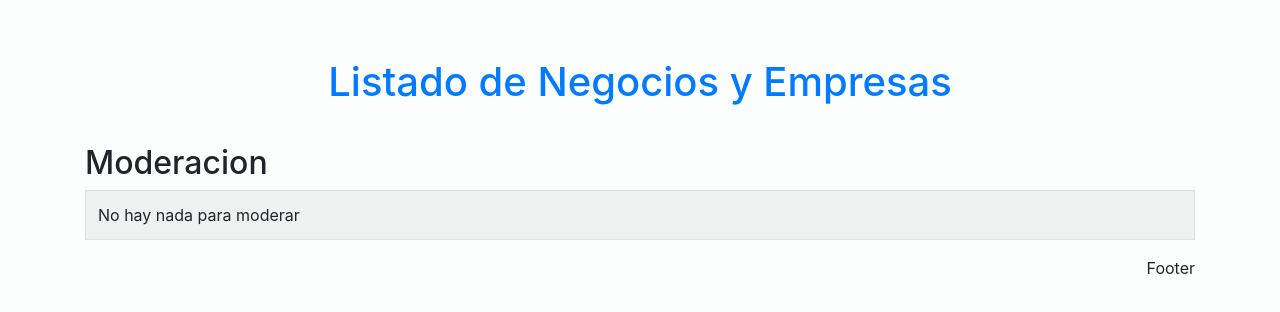
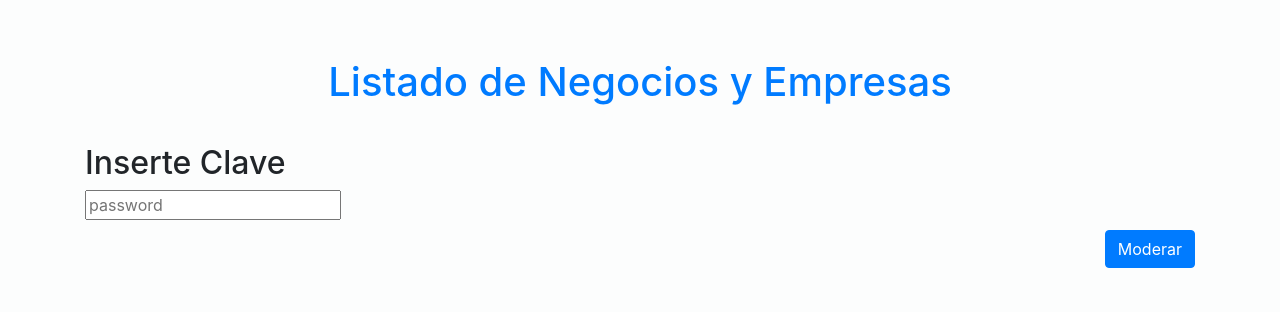
Before and after one commit to rojolelo/directorio-de-negocios, a React (Create React App) app: page /listadomoderacion in a window 1280 px wide. Shown: the top 312 px of the page. Built offline with nearby package versions, Linux system fonts and the light colour scheme.

Commit message:
add: Btn Moderacion & Clave para Moderar
btn moderacion is mean to make <Moderacion /> compatible with gh-pages.

and, <Moderacion /> now uses a state to verify a password, then if its correct, you can moderate.

```diff
--- a/package.json
+++ b/package.json
@@ -15,7 +15,7 @@
   "scripts": {
     "start": "react-scripts start",
     "predeploy": "yarn run build",
-    "deploy": "gh-pages -d build",
+    "deploy": "npm run build&&gh-pages -d build",
     "build": "react-scripts build",
     "test": "react-scripts test",
     "eject": "react-scripts eject"
--- a/src/components/Footer.js
+++ b/src/components/Footer.js
@@ -1,11 +1,14 @@
 import React, { Component } from 'react';
+import { Link } from "react-router-dom";
 
 class Footer extends Component {
     state = {}
     render() {
         return (
             <div className="footer text-right">
-                Footer
+                <Link to={"/listadomoderacion"}>
+                    <button type="button" className="btn btn-primary">Moderar</button>
+                </Link>
             </div>
         );
     }
--- a/src/components/Moderacion.js
+++ b/src/components/Moderacion.js
@@ -2,7 +2,9 @@ import React, { Component } from 'react';
 import ObjetoListaMod from './Listado/ObjetoListaMod';
 
 class Moderacion extends Component {
-    state = {}
+    state = {
+        clave: ""
+    }
 
     listaPorModerar = () => {
         const lista = this.props.objeto;
@@ -38,15 +40,28 @@ class Moderacion extends Component {
     }
 
     render() {
+
+        if (this.state.clave !== "1234") return (
+            <React.Fragment>
+                <h2>Inserte Clave</h2>
+                <input type="password" placeholder="password" onChange={e => {
+                    this.setState({
+                        clave: e.target.value
+                    })
+                }} />
+            </React.Fragment>)
+
         return (
             <React.Fragment>
                 <h2 className="titulo-moderacion">Moderacion</h2>
+
+
                 <table className="table table-bordered table-striped">
                     <tbody>
                         {this.listaPorModerar()}
                     </tbody>
                 </table>
-            </React.Fragment>
+            </React.Fragment >
         );
     }
 }
```
